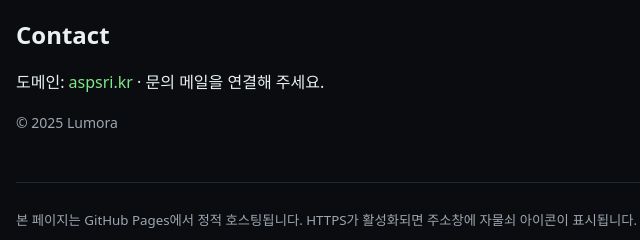
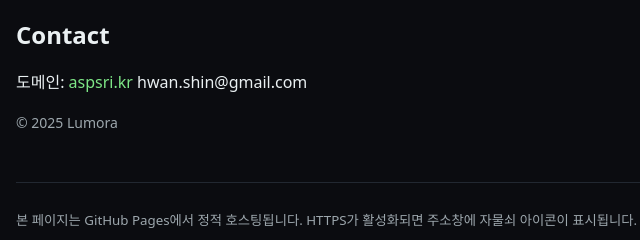
Before and after one commit to lumora2025/landing-page, a plain HTML site: page index.html in a window 1280 px wide. Shown: the part 1333-1573 px from the top of the page, 98-738 px from the left. Drawn offline with Linux system fonts and the light colour scheme.

Commit message:
add email

```diff
--- a/index.html
+++ b/index.html
@@ -136,7 +136,7 @@
 
     <section id="contact" style="padding:32px 0 8px">
       <h2>Contact</h2>
-      <p class="muted">도메인: <a href="https://aspsri.kr">aspsri.kr</a> · 문의 메일을 연결해 주세요.</p>
+      <p class="muted">도메인: <a href="https://aspsri.kr">aspsri.kr</a> hwan.shin@gmail.com </p>
       <div style="margin-top:8px;color:var(--muted);font-size:14px">© <span id="y"></span> Lumora</div>
     </section>
 
```
